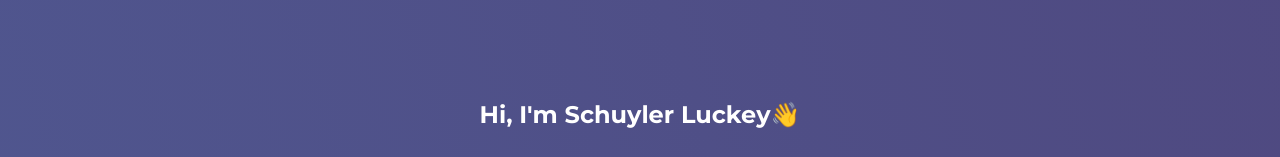
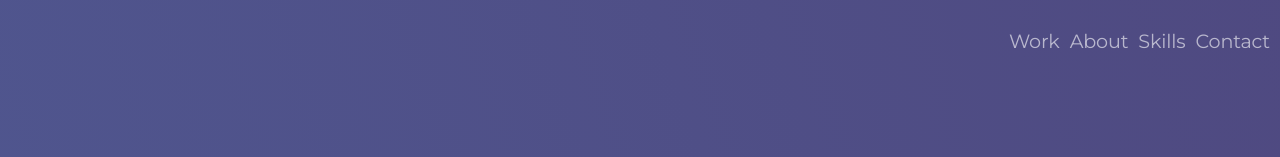
Before and after one commit to Gnarlyluck/MyReactPortfolio, a React (Create React App) app in the folder sorted/: page / in a window 1280 px wide. Shown: the top 157 px of the page. Built offline with nearby package versions, Linux system fonts and the light colour scheme.

Commit message:
Nav is fully functional and adjusted styling

```diff
--- a/sorted/src/components/Layout.js
+++ b/sorted/src/components/Layout.js
@@ -5,7 +5,7 @@ import styles from '../scss/mains.scss'
 const Layout = ({ children }) => {
   return (
     <div>
-      {/* <Nav></Nav> */}
+      <Nav></Nav>
       <main>{children}</main>
     </div>
   )
--- a/sorted/src/components/Nav.js
+++ b/sorted/src/components/Nav.js
@@ -1,56 +1,68 @@
-// import React, {useState, useEffect} from 'react'
-// import {NavLink} from 'react-router-dom'
-// import Scroll from 'react-scroll'
+import React from 'react'
+import { Link} from 'react-scroll'
+import '../styles/Nav.css'
 
-// import '../styles/Pony.css'
-// import '../styles/Nav.css'
 
-// const ScrollLink = Scroll.ScrollLink
+const Nav = () => {
+    return (
+    <nav className="desktop-nav fixed-top navbar navbar-toggleable-md" >
+        <div style={{display: 'flex', listStyle: 'none'}}>
+          <div className="collapse navbar-collapse navbar-wrapper" style={{display: 'flex', marginLeft: 'auto'}} >
+            <ul className="navbar-nav ml-auto links-wrapper"style={{display: 'flex', listStyle: 'none'}}>
+                <li className="nav-item">
+                    <Link
+                        to='work'
+                        spy={true}
+                        smooth={true}
+                        duration={500}
+                        className='workScroll nav-link'
+                        activeClass='active'
+                    >
+                    Work
+                    </Link>
+                </li>
+                <li className="nav-item">
+                    <Link
+                        to='about'
+                        spy={true}
+                        smooth={true}
+                        duration={500}
+                        className='aboutScroll nav-link'
+                        activeClass='active'
+                    >
+                    About
+                    </Link>
 
-// const Nav = (props) => {
+                </li>
+                <li className="nav-item">
+                    <Link
+                        to='skills'
+                        spy={true}
+                        smooth={true}
+                        duration={500}
+                        className='aboutScroll nav-link'
+                        activeClass='active'
+                    >
+                    Skills
+                    </Link>
+                </li>
+                <li className="nav-item">
+                    <Link
+                        to='contact'
+                        spy={true}
+                        smooth={true}
+                        duration={500}
+                        className='aboutScroll nav-link'
+                        activeClass='active'
+                    >
+                        Contact
+                    </Link>
+                </li>
+            </ul>
+          </div>
+        </div>
+      </nav>
+    )
+}
 
-//     return (
-
-//     <nav className="desktop-nav fixed-top navbar navbar-toggleable-md" >
-//         <div style={{display: 'flex', listStyle: 'none',  }}>
-//           {/* <NavLink className="navbar-nav ml-auto links-wrapper" to={"/"} style={{marginTop: '17px'}}>
-//             My Portfolio
-//           </NavLink> */}
-//           <div className="collapse navbar-collapse navbar-wrapper" style={{display: 'flex', marginLeft: 'auto'}} >
-//             <ul className="navbar-nav ml-auto links-wrapper"style={{display: 'flex', listStyle: 'none',  }}>
-//                     {/* <ScrollLink
-//                     to='work'
-//                     spy={true}
-//                     smooth={true}
-//                     duration={500}
-//                     className='workScroll'
-//                     activeClass='active'
-//                     > */}
-//                 <li className="nav-item">
-//                     <a className="nav-link" to={'/work'}>
-//                       Work</a>
-//                 </li>
-//                 {/* </ScrollLink> */}
-//                 <li className="nav-item">
-//                     <NavLink className="nav-link" to={"/reviews"}>Reviews</NavLink>
-//                 </li>
-//                 <li className="nav-item">
-//                     <NavLink className="nav-link" to={"/about"}>About</NavLink>
-//                 </li>
-//                 <li className="nav-item">
-//                     <NavLink className="nav-link" to={"/design-for-growth"} target="_blank">Insights</NavLink>
-//                 </li>
-//                 {/* <!-- <li className="nav-item">
-//                     <NavLink className="nav-link" to={"">Log in</NavLink>
-//                   </li> --> */}
-//                 {/* <form className="form-inline mt-2 mt-md-0">
-//                   <a href={'mailto: schuylerluckey@gmail.com'} className="btn btn-sm btn-dark mt-n1 ml-1">Email</a>
-//                 </form> */}
-//             </ul>
-//           </div>
-//         </div>
-//       </nav>
-//     )
-// }
-
-// export default Nav
+export default Nav
--- a/sorted/src/styles/Nav.css
+++ b/sorted/src/styles/Nav.css
@@ -1,3 +1,53 @@
+
+.navbar-wrapper {
+  /* width: 80vw; */
+  display: flex;
+  align-items: center;
+  justify-content: space-between;
+
+}
+.links-wrapper {
+    text-decoration: none;
+    padding: 10px;
+    font-family: "Open Sans";
+    opacity: 0.6;
+    transition: all 0.2s ease-in-out;
+    font-size: 19px;
+    font-weight:900;
+    color: white;
+    background-color: transparent;
+    outline: none;
+    border: 0px;
+    cursor: pointer;
+
+  }
+
+
+
+  .navbar .navbar-brand {
+    margin-right: 7rem;
+    font-size: x-large;
+}
+    @media (max-width: 1200px) {
+      .navbar .navbar-brand {
+        margin-right: 3rem; } }
+  .navbar a.nav-link {
+    color: white;
+    font-size: 1.2rem;
+    letter-spacing: -0.01rem;
+    font-weight: 500; }
+    .navbar a.nav-link:after {
+      content: '';
+      display: block;
+      width: 0;
+      height: 2px;
+      margin-top: 7px;
+      background: #ffffff;
+      transition: width .3s;
+     }
+    .navbar a.nav-link:hover::after, .navbar a.nav-link.active::after {
+      width: 100%;
+      opacity: 1; }
       header nav {
         background-color: #ffffffe8;
         display: flex;
```
Also changed, not shown: sorted/src/styles/Pony.css (deleted, +0 -50 lines). Lines whose indentation alone changed are shown as unchanged.
